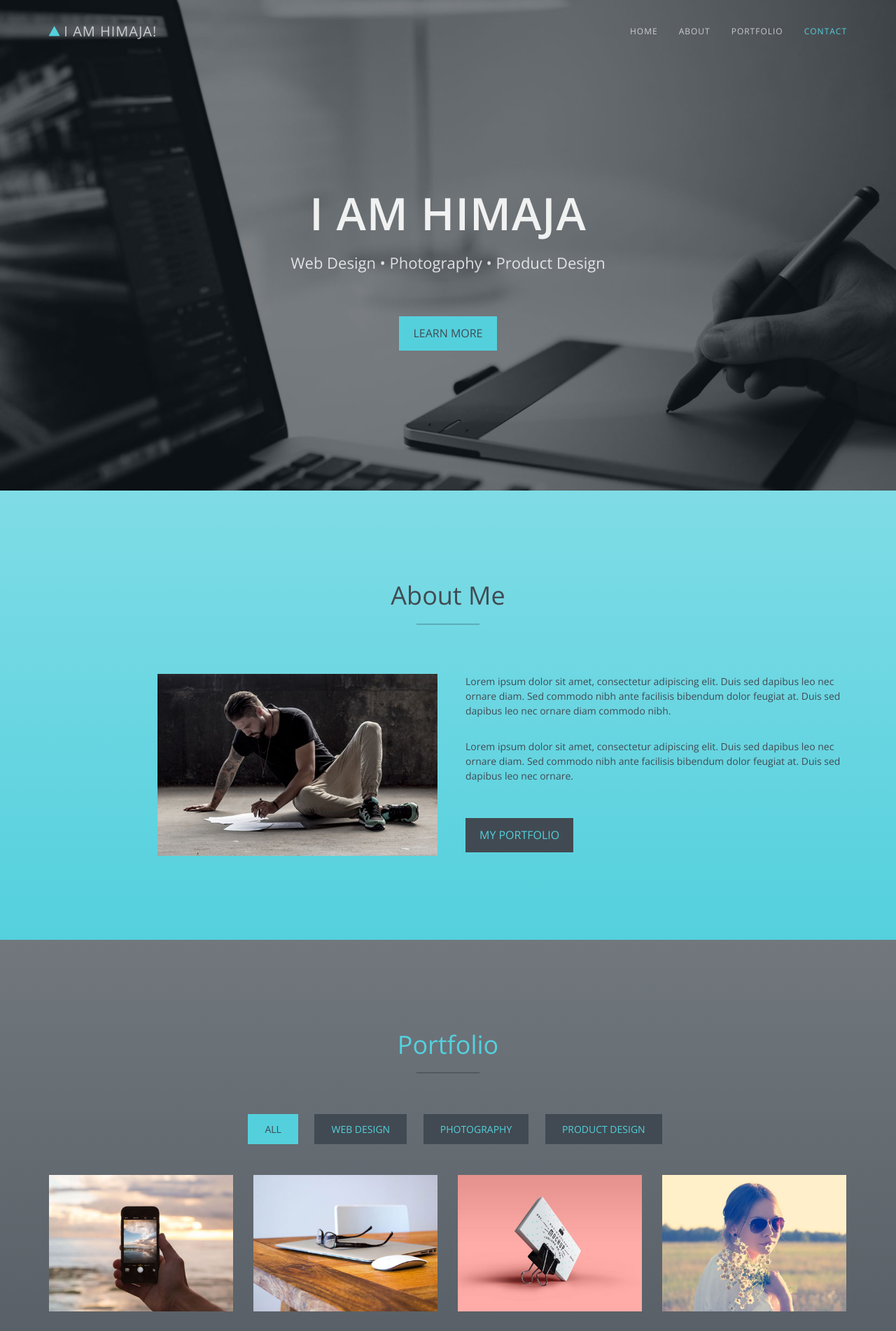
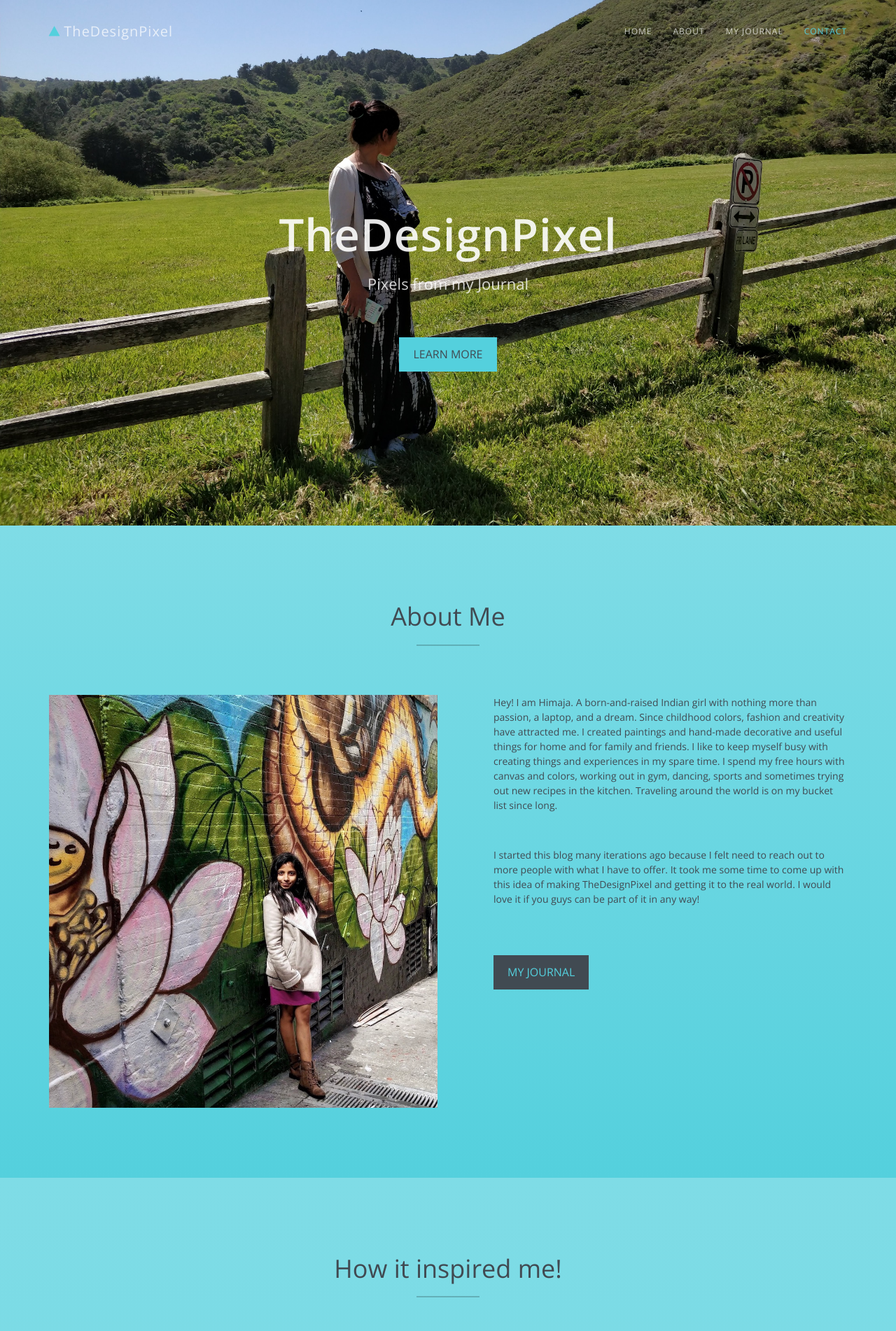
Before and after one commit to iamhimaja/iamhimaja.github.io, a PHP site: page / in a window 1280 px wide. Shown: the top 1902 px of the page at 70% size. Run offline with PHP 8.4, Linux system fonts and the light colour scheme; some libraries are stand-ins or nearby versions.

Commit message:
Makes more changes

```diff
--- a/css/style.css
+++ b/css/style.css
@@ -82,7 +82,7 @@ hr {
 	font-size: 20px;
 	color: rgba(255,255,255,0.7);
 	font-weight: 500;
-	text-transform: uppercase;
+	text-transform: none;
 	letter-spacing: 1px;
 }
 #menu a.navbar-brand i.fa {
@@ -158,7 +158,7 @@ hr {
 	width: 100%;
 	padding: 0;
 	text-align: center;
-	background: url(../img/intro-bg.jpg) no-repeat center bottom;
+	background: url(../img/intro-bg1.jpg) no-repeat center bottom;
 	background-color: #e5e5e5;
 	-webkit-background-size: cover;
 	-moz-background-size: cover;
@@ -173,7 +173,7 @@ hr {
 	font-size: 64px;
 	font-weight: 600;
 	letter-spacing: 1px;
-	text-transform: uppercase;
+	text-transform: none;
 	margin-bottom: 20px;
 }
 .intro p {
@@ -183,12 +183,12 @@ hr {
 	margin-top: 20px;
 }
 header .intro-text {
-	padding-top: 250px;
-	padding-bottom: 200px;
+	padding-top: 280px;
+	padding-bottom: 220px;
 }
 /* About Section */
 #about {
-	padding: 120px 0;
+	padding: 100px 0;
 	/* Permalink - use to edit and share this gradient: http://colorzilla.com/gradient-editor/#54d0dd+0,54d0dd+0,54d0dd+0,7fdce6+0,54d0dd+100 */
 	background: rgb(84,208,221); /* Old browsers */
 	background: -moz-linear-gradient(top, rgba(84,208,221,1) 0%, rgba(84,208,221,1) 0%, rgba(84,208,221,1) 0%, rgba(127,220,230,1) 0%, rgba(84,208,221,1) 100%); /* FF3.6-15 */
@@ -202,12 +202,15 @@ filter: progid:DXImageTransform.Microsoft.gradient( startColorstr='#54d0dd', end
 #about img {
 	float: right;
 }
+    #about .about-text {
+        margin-left: 50px;
+    }
 #about p {
-	margin-bottom: 30px;
+	margin-bottom: 50px;
 	line-height: 21px;
 }
-/* Portfolio Section */
-#portfolio {
+/* Portfolio, Blog Section */
+#portfolio, #blog {
     padding: 120px 0;
     /* Permalink - use to edit and share this gradient: http://colorzilla.com/gradient-editor/#54d0dd+0,54d0dd+0,54d0dd+0,71777d+0,414a52+100 */
     background: rgb(84,208,221); /* Old browsers */
@@ -216,7 +219,7 @@ filter: progid:DXImageTransform.Microsoft.gradient( startColorstr='#54d0dd', end
     background: linear-gradient(to bottom, rgba(84,208,221,1) 0%, rgba(84,208,221,1) 0%, rgba(84,208,221,1) 0%, rgba(113,119,125,1) 0%, rgba(65,74,82,1) 100%); /* W3C, IE10+, FF16+, Chrome26+, Opera12+, Safari7+ */
     filter: progid:DXImageTransform.Microsoft.gradient( startColorstr='#54d0dd', endColorstr='#414a52', GradientType=0 ); /* IE6-9 */
 }
-#portfolio h2 {
+#portfolio h2, #blog h2 {
 	color: #54d0dd;
 }
 .categories {
@@ -308,7 +311,7 @@ ol.type li a:hover {
 	transition: all 0.5s;
 }
 .hover-bg .hover-text>h4 {
-	text-transform: uppercase;
+	text-transform: none;
 	opacity: 0;
 	color: #fff;
 	-webkit-transform: translateY(100%);
@@ -336,7 +339,7 @@ ol.type li a:hover {
 .hover-bg:hover .hover-text {
 	opacity: 1;
 }
-#portfolio i.fa {
+#portfolio i.fa, #blog i.fa {
 	font-size: 20px;
 	padding: 5px;
 	color: #E87E04;
--- a/index.html
+++ b/index.html
@@ -3,7 +3,7 @@
 <head>
 <meta charset="utf-8">
 <meta name="viewport" content="width=device-width, initial-scale=1">
-<title>Spectrum</title>
+<title>Himaja's Space</title>
 <meta name="description" content="">
 <meta name="author" content="">
 
@@ -41,14 +41,14 @@
     <!-- Brand and toggle get grouped for better mobile display -->
     <div class="navbar-header">
       <button type="button" class="navbar-toggle collapsed" data-toggle="collapse" data-target="#bs-example-navbar-collapse-1"> <span class="sr-only">Toggle navigation</span> <span class="icon-bar"></span> <span class="icon-bar"></span> <span class="icon-bar"></span> </button>
-      <a class="navbar-brand page-scroll" href="#page-top"><i class="fa fa-play fa-rotate-270"></i> I am Himaja!</a> </div>
+      <a class="navbar-brand page-scroll" href="#page-top"><i class="fa fa-play fa-rotate-270"></i> TheDesignPixel</a> </div>
 
     <!-- Collect the nav links, forms, and other content for toggling -->
     <div class="collapse navbar-collapse" id="bs-example-navbar-collapse-1">
       <ul class="nav navbar-nav navbar-right">
         <li><a href="#page-top" class="page-scroll">Home</a></li>
         <li><a href="#about" class="page-scroll">About</a></li>
-        <li><a href="#portfolio" class="page-scroll">Portfolio</a></li>
+        <li><a href="#portfolio" class="page-scroll">My Journal</a></li>
         <li><a href="#contact" class="page-scroll">Contact</a></li>
       </ul>
     </div>
@@ -62,8 +62,8 @@
     <div class="container">
       <div class="row">
         <div class="intro-text">
-          <h1>I am Himaja</h1>
-          <p>Web Design • Photography • Product Design</p>
+          <h1>TheDesignPixel</h1>
+          <p>Pixels from my Journal</p>
           <a href="#about" class="btn btn-custom btn-lg page-scroll">Learn More</a> </div>
       </div>
     </div>
@@ -77,32 +77,50 @@
       <hr>
     </div>
     <div class="row">
-      <div class="col-xs-12 col-md-6"> <img src="img/about.jpg" class="img-responsive" alt=""> </div>
+      <div class="col-xs-12 col-md-6"> <img src="img/about2.jpg" class="img-responsive" alt=""> </div>
       <div class="col-xs-12 col-md-6">
         <div class="about-text">
-          <p>Lorem ipsum dolor sit amet, consectetur adipiscing elit. Duis sed dapibus leo nec ornare diam. Sed commodo nibh ante facilisis bibendum dolor feugiat at. Duis sed dapibus leo nec ornare diam commodo nibh.</p>
-          <p>Lorem ipsum dolor sit amet, consectetur adipiscing elit. Duis sed dapibus leo nec ornare diam. Sed commodo nibh ante facilisis bibendum dolor feugiat at. Duis sed dapibus leo nec ornare.</p>
-          <a href="#portfolio" class="btn btn-default btn-lg page-scroll">My Portfolio</a> </div>
+            <p>Hey! I am Himaja.
+               A born-and-raised Indian girl with nothing more than passion, a laptop, and a dream. Since childhood colors, fashion and creativity have attracted me. I created paintings and hand-made decorative and useful things for home and for family and friends. I like to keep myself busy with creating things and experiences in my spare time. I spend my free hours with canvas and colors, working out in gym, dancing, sports and sometimes trying out new recipes in the kitchen. Traveling around the world is on my bucket list since long.</p>
+            <p>I started this blog many iterations ago because I felt need to reach out to more people with what I have to offer. It took me some time to come up with this idea of making TheDesignPixel and getting it to the real world. I would love it if you guys can be part of it in any way!</p>
+          <a href="#portfolio" class="btn btn-default btn-lg page-scroll">My Journal</a> </div>
       </div>
     </div>
   </div>
 </div>
+    <!-- How it inspired me! -->
+<div id="about">
+  <div class="container">
+    <div class="section-title text-center center">
+      <h2>How it inspired me!</h2>
+      <hr>
+    </div>
+    <div class="row">
+            <div class="col-xs-12 col-md-6"></div>
+            <div class="col-xs-12 col-md-6">
+                <div class="about-text">
+                    <p>I loved decorating my room since childhood. Creating things which makes my wardrobe and bookshelf look classy and user-friendly was my favorite things to do in vacations. After growing up I took it a bit in a creative way and redecorated the house with new furniture and themed decor. I like antique and unique things in-house. There are small decorative things which can change the whole glam of house. Having great decor at home changes the environment of the house for sure! That’s when I came up with the idea of following my passion.</p>
+                </div>
+            </div>
+        </div>
+    </div>
 <!-- Portfolio Section -->
 <div id="portfolio">
   <div class="container">
     <div class="section-title text-center center">
-      <h2>Portfolio</h2>
+      <h2>My Journal</h2>
       <hr>
     </div>
     <div class="categories">
       <ul class="cat">
         <li>
-          <ol class="type">
-            <li><a href="#" data-filter="*" class="active">All</a></li>
-            <li><a href="#" data-filter=".web">Web Design</a></li>
-            <li><a href="#" data-filter=".photography">Photography</a></li>
-            <li><a href="#" data-filter=".product">Product Design</a></li>
-          </ol>
+            <ol class="type">
+                <li><a href="#" data-filter="*" class="active">All</a></li>
+                <li><a href="#" data-filter=".web">Decor</a></li>
+                <li><a href="#" data-filter=".photography">Vogue</a></li>
+                <li><a href="#" data-filter=".photography">Travel</a></li>
+
+            </ol>
         </li>
       </ul>
       <div class="clearfix"></div>
@@ -111,11 +129,11 @@
       <div class="portfolio-items">
         <div class="col-sm-6 col-md-3 col-lg-3 web">
           <div class="portfolio-item">
-            <div class="hover-bg"> <a href="img/portfolio/01-large.jpg" title="Project Title" data-lightbox-gallery="gallery1">
+            <div class="hover-bg"> <a href="blog.html" title="Project Title" data-lightbox-gallery="gallery1">
               <div class="hover-text">
-                <h4>Project Title</h4>
+                <h4>The San Francisco thing!</h4>
               </div>
-              <img src="img/portfolio/01-small.jpg" class="img-responsive" alt="Project Title"> </a> </div>
+              <img src="img/portfolio/01-small1.jpg" class="img-responsive" alt="The San Francisco thing!"> </a> </div>
           </div>
         </div>
         <div class="col-sm-6 col-md-3 col-lg-3 product">
@@ -253,9 +271,7 @@
       </form>
       <div class="social">
         <ul>
-          <li><a href="#"><i class="fa fa-facebook"></i></a></li>
-          <li><a href="#"><i class="fa fa-twitter"></i></a></li>
-          <li><a href="#"><i class="fa fa-dribbble"></i></a></li>
+          <li><a href="#"><i class="fa fa-instagram"></i></a></li>
           <li><a href="#"><i class="fa fa-behance"></i></a></li>
         </ul>
       </div>
@@ -265,7 +281,7 @@
 <div id="footer">
   <div class="container text-center">
     <div class="fnav">
-      <p>Copyright &copy; 2016 Spectrum. Designed by <a href="http://www.templatewire.com" rel="nofollow">TemplateWire</a></p>
+Designed by <a href="http://www.templatewire.com" rel="nofollow">TemplateWire</a></p>
     </div>
   </div>
 </div>
```
Also changed, not shown: blog.html (added, +90 -0 lines), img/about1.jpg (added), img/about2.jpg (added), img/intro-bg1.jpg (added), img/portfolio/01-small1.JPG (added), 6 other files. Lines whose indentation alone changed are shown as unchanged.
